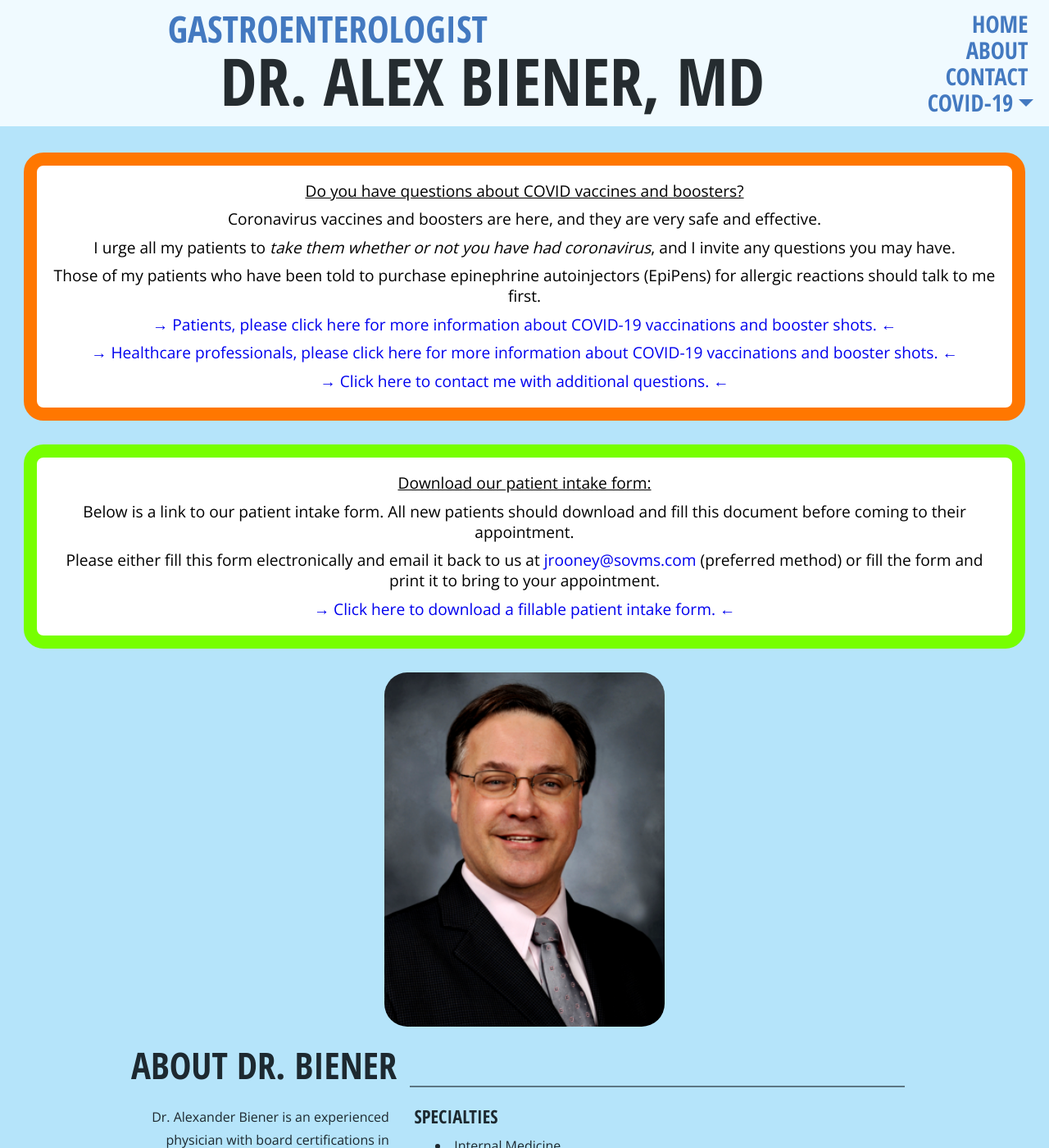
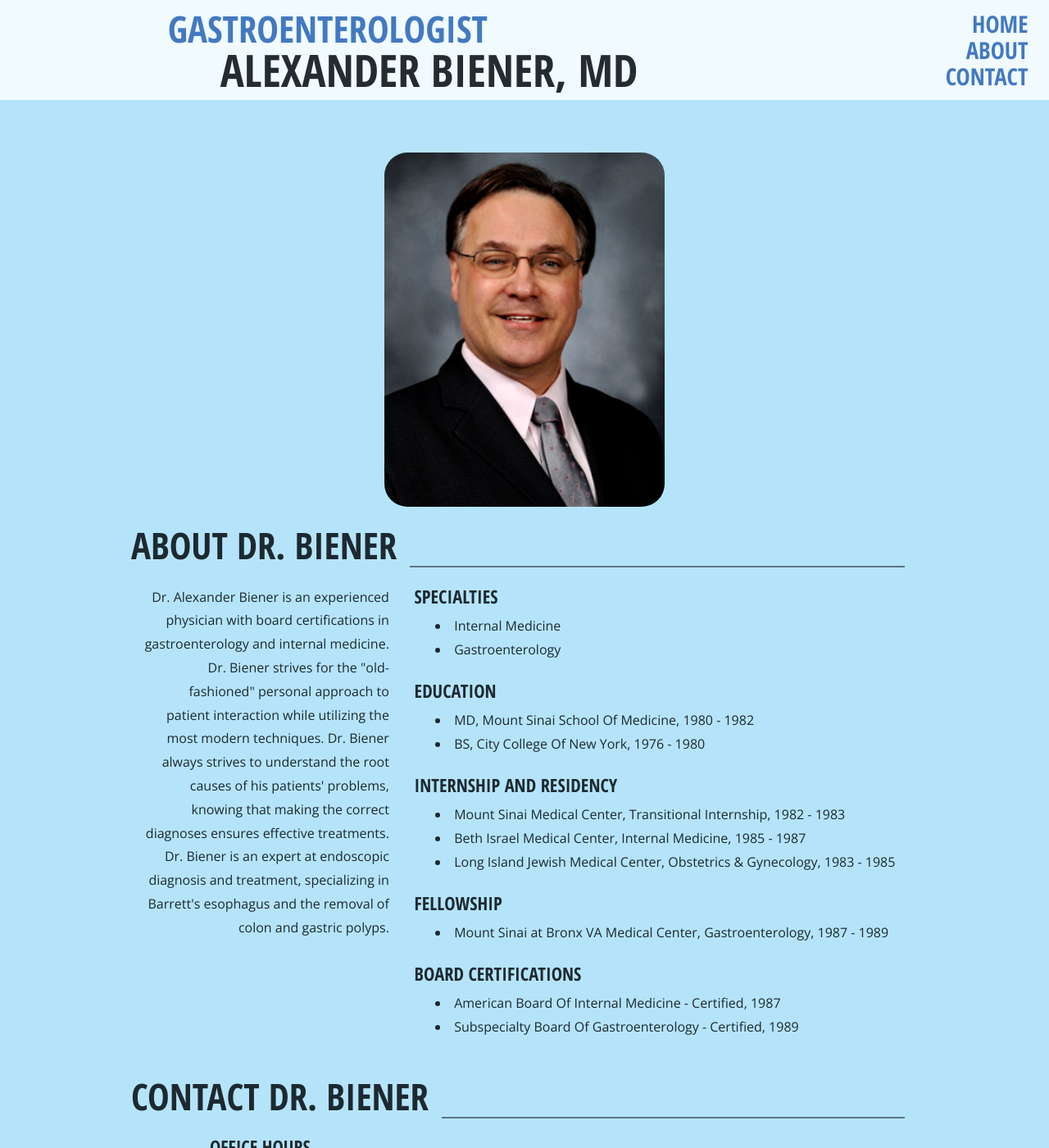
Before and after one commit to alexbienermd/alexbienermd.github.io, a Jekyll site: the page built from index.markdown, in a window 1280 px wide and 1400 px high. Shown: the whole window at 82% size. Built offline with Jekyll 4.4.1, drawn with Linux system fonts in a browser that asks for light colours; nearby versions of some CDN libraries; some of the changed text lies outside the part shown.

Commit message:
Update formatting, remove 'new patient' info, and remove links to old posts

```diff
--- a/_includes/footer.html
+++ b/_includes/footer.html
@@ -1,6 +1,6 @@
 <div class="footer">
   <p>
-    © 2021 by Dr. Alexander Biener.<br>
+    © 2025 by Dr. Alexander Biener.<br>
     This site was created by S. Kyle Harvey.
   </p>
 </div>
--- a/_includes/head.html
+++ b/_includes/head.html
@@ -1,7 +1,7 @@
 <head>
   <meta charset="UTF-8">
   <meta name="viewport" content="width=device-width, initial-scale=1.0">
-  <title>DR. ALEX BIENER, MD - GASTROENTEROLOGIST</title>
+  <title>ALEXANDER BIENER, MD - GASTROENTEROLOGIST</title>
   <link rel="stylesheet" href="https://cdnjs.cloudflare.com/ajax/libs/normalize/4.2.0/normalize.min.css">
   <link rel="stylesheet" href="/main.css">
   <link href="https://fonts.googleapis.com/css2?family=Open+Sans&family=Open+Sans+Condensed:wght@700&display=swap" rel="stylesheet">
--- a/_includes/header.html
+++ b/_includes/header.html
@@ -2,7 +2,7 @@
 
   <div class="header-titles">
     <a href="/#home">    <h2>GASTROENTEROLOGIST</h2>
-        <h1>DR. ALEX BIENER, MD</h1>
+        <h1>ALEXANDER BIENER, MD</h1>
 </a>
   </div>
 
@@ -14,7 +14,7 @@
       <li><a href="/#home">HOME</a></li>
       <li><a href="/#about">ABOUT</a></li>
       <li><a href="/#contact">CONTACT</a></li>
-      <li class="dropdown">
+      <!-- <li class="dropdown">
         <a class="drop-trigger">COVID-19</a>
 
         <ul class="drop-menu">
@@ -23,7 +23,7 @@
           {% endfor %}
         </ul>
 
-      </li>
+      </li> -->
     </ul>
 
   </div>
--- a/_includes/mobile-navigation.html
+++ b/_includes/mobile-navigation.html
@@ -19,9 +19,9 @@
 <a href="/#home">HOME</a>
 <a href="/#about">ABOUT</a>
 <a href="/#contact">CONTACT</a>
-{% for post in site.posts %}
+<!-- {% for post in site.posts %}
 <a href="{{ post.url }}">{{ post.title }}</a>
-{% endfor %}
+{% endfor %} -->
 </div>
 
 <!-- ICON TO CALL FUNCTION TO TOGGLE NAVIGATION MENU DISPLAY ON MOBILE -->
--- a/_layouts/post.html
+++ b/_layouts/post.html
@@ -2,4 +2,4 @@
 layout: default
 ---
 
-{{ content }}
+<!-- {{ content }} -->
--- a/index.markdown
+++ b/index.markdown
@@ -4,7 +4,7 @@ layout: default
 
 <a class="anchor" id="home"></a>
 
-<div class="covid-alert-frontpage">
+<!-- <div class="covid-alert-frontpage">
   <p><u>Do you have questions about COVID vaccines and boosters?</u></p>
   <p>Coronavirus vaccines and boosters are here, and they are very safe and effective.</p>
   <p>I urge all my patients to <em>take them whether or not you have had coronavirus</em>, and I invite any questions you may have.</p>
@@ -19,10 +19,10 @@ layout: default
   <p>Below is a link to our patient intake form. All new patients should download and fill this document before coming to their appointment.</p>
   <p>Please either fill this form electronically and email it back to us at <a href="mailto:jrooney@sovms.com">jrooney@sovms.com</a> (preferred method) or fill the form and print it to bring to your appointment.</p>
   <p><a href="https://drive.google.com/file/d/1m8ioJLwBfpZpaHa3OFRLJTiqbQhBO3sU/">→ Click here to download a fillable patient intake form. ←</a></p>
-</div>
 
+</div> -->
 <div class="home container">
-  <img src="./Alexander-Biener.png" alt="Dr. Alex Biener, MD">
+  <img src="./Alexander-Biener.png" alt="Alex Biener, MD">
 </div>
 
 <a class="anchor" id="about"></a>
--- a/main.css
+++ b/main.css
@@ -109,7 +109,7 @@ img {
 }
 
 h1 {
-  font-size: 6.25vw;
+  font-size: 4.25vw;
 }
 
 h2 {
@@ -524,7 +524,7 @@ h3 {
   }
 
   .header-titles h1 {
-    font-size: 9vw;
+    font-size: 8vw;
     left: 4vw;
     top: 9vw;
   }
```
Also changed, not shown: other parts of index.markdown (+4 -4 lines).
